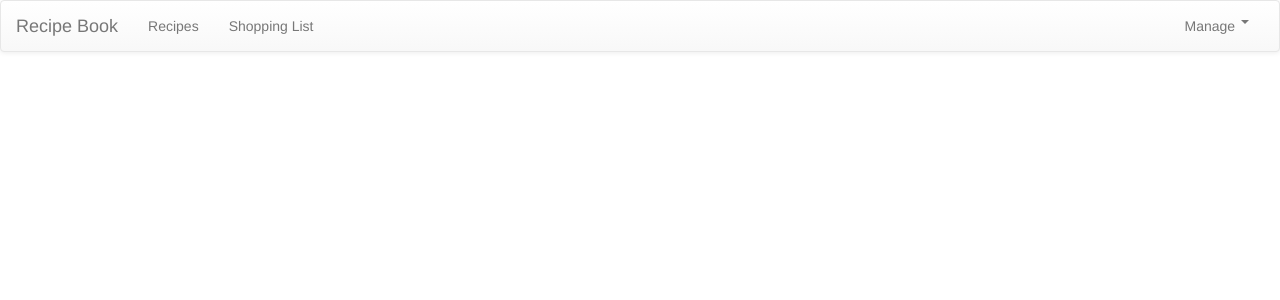
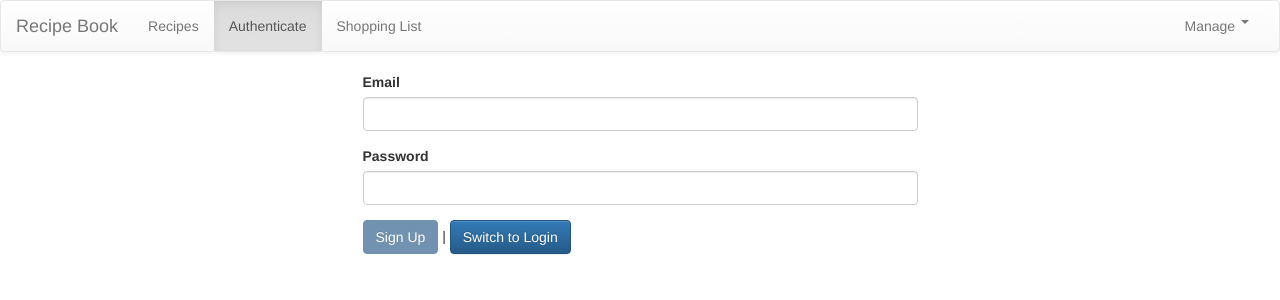
Before and after one commit to rachidvx/shoppingapp, an Angular app: page /auth in a window 1280 px wide. Before the commit this address led to /. Shown: the top 300 px of the page. Built offline with nearby package versions, Linux system fonts and the light colour scheme.

Commit message:
Added auth signup;

```diff
--- a/src/app/app.module.ts
+++ b/src/app/app.module.ts
@@ -16,6 +16,7 @@
 import { HomeComponent } from './home/home.component';
 import { RecipeStartComponent } from './recipes/recipe-start/recipe-start.component';
 import { RecipeEditComponent } from './recipes/recipe-edit/recipe-edit.component'
+import {AuthComponent} from './auth/auth.component'
 
 @NgModule({
   declarations: [
@@ -30,7 +31,8 @@
     DropdownDirective,
     HomeComponent,
     RecipeStartComponent,
-    RecipeEditComponent
+    RecipeEditComponent,
+    AuthComponent
   ],
   imports: [
     BrowserModule,
--- /dev/null
+++ b/src/app/auth/auth.component.html
@@ -0,0 +1,22 @@
+<div class="row">
+    <div class="col-xs-6 col-md-6 col-xs-offset-3">
+        <form #authForm="ngForm" (ngSubmit)="onSubmit(authForm)">
+            <div class="form-group">
+                <label for="email">Email</label>
+                <input type="email" name="email" id="email" class="form-control" ngModel required email>
+            </div>
+            <div class="form-group">
+                <label for="password">Password</label>
+                <input type="password" name="password" id="password" class="form-control" ngModel required minlength="6">
+            </div>
+            <div>
+                <button class="btn btn-primary" type="submit" [disabled]="!authForm.valid">
+                    {{ isLoginMode ? 'Login' : 'Sign Up' }}
+                </button> |
+                <button class="btn btn-primary" type="button" (click)="onSwithMode()">
+                    Switch to {{isLoginMode ? 'Sign Up' : 'Login' }}
+                </button>
+            </div>
+        </form>
+    </div>
+</div>
--- /dev/null
+++ b/src/app/auth/auth.component.ts
@@ -0,0 +1,39 @@
+import { Component } from '@angular/core'
+import { NgForm } from '@angular/forms';
+import { AuthService } from './auth.service'
+
+@Component({
+    selector: 'app-auth',
+    templateUrl: './auth.component.html'
+})
+export class AuthComponent {
+    isLoginMode = false;
+
+    constructor(private authService: AuthService) { }
+
+    public onSwithMode() {
+        this.isLoginMode = !this.isLoginMode;
+    }
+
+    public onSubmit(form: NgForm) {
+        if (!form.value) {
+            return;
+        }
+        console.log(form.value);
+        const email = form.value.email;
+        const password = form.value.password;
+
+        if (this.isLoginMode) {
+
+        } else {
+            this.authService.signUp(email, password)
+            .subscribe(responseData => {
+                console.log(responseData);
+            }, error => {
+                console.log(error);
+            });
+        }
+
+        form.reset();
+    }
+}
--- /dev/null
+++ b/src/app/auth/auth.service.ts
@@ -0,0 +1,27 @@
+import { Injectable} from '@angular/core'
+import {HttpClient} from '@angular/common/http'
+
+interface AuthResponseData {
+    kind: string;
+    idToken: string;
+    email: string;
+    refreshToken: string;
+    expiresIn: string;
+    localId: string;
+}
+
+@Injectable({providedIn: 'root'})
+export class AuthService {
+
+    API_KEY = "AIzaSyCps7oVN3nhKzp-54Ee-dfG12eRVo_osZk";
+
+    constructor(private http: HttpClient){}
+
+    signUp(email: string, password: string) {
+        return this.http.post<AuthResponseData>('https://identitytoolkit.googleapis.com/v1/accounts:signUp?key=' + this.API_KEY, {
+            email: email,
+            password: password,
+            returnSecureToken: true
+        });
+    }
+}
--- a/src/app/header/header.component.html
+++ b/src/app/header/header.component.html
@@ -8,6 +8,7 @@
                 <li routerLinkActive="active" #rla="routerLinkActive">
                     <a routerLink="/recipes">Recipes <span>{{rla.isActive ? 'test' : ''}}</span></a>
                 </li>
+                <li routerLinkActive="active"><a routerLink="/auth">Authenticate</a></li>
                 <li routerLinkActive="active"><a routerLink="/shoppinglist">Shopping List</a></li>
             </ul>
             <ul class="nav navbar-nav navbar-right">
```
Also changed, not shown: src/app/app-routing.module.ts (+16 -14 lines).
